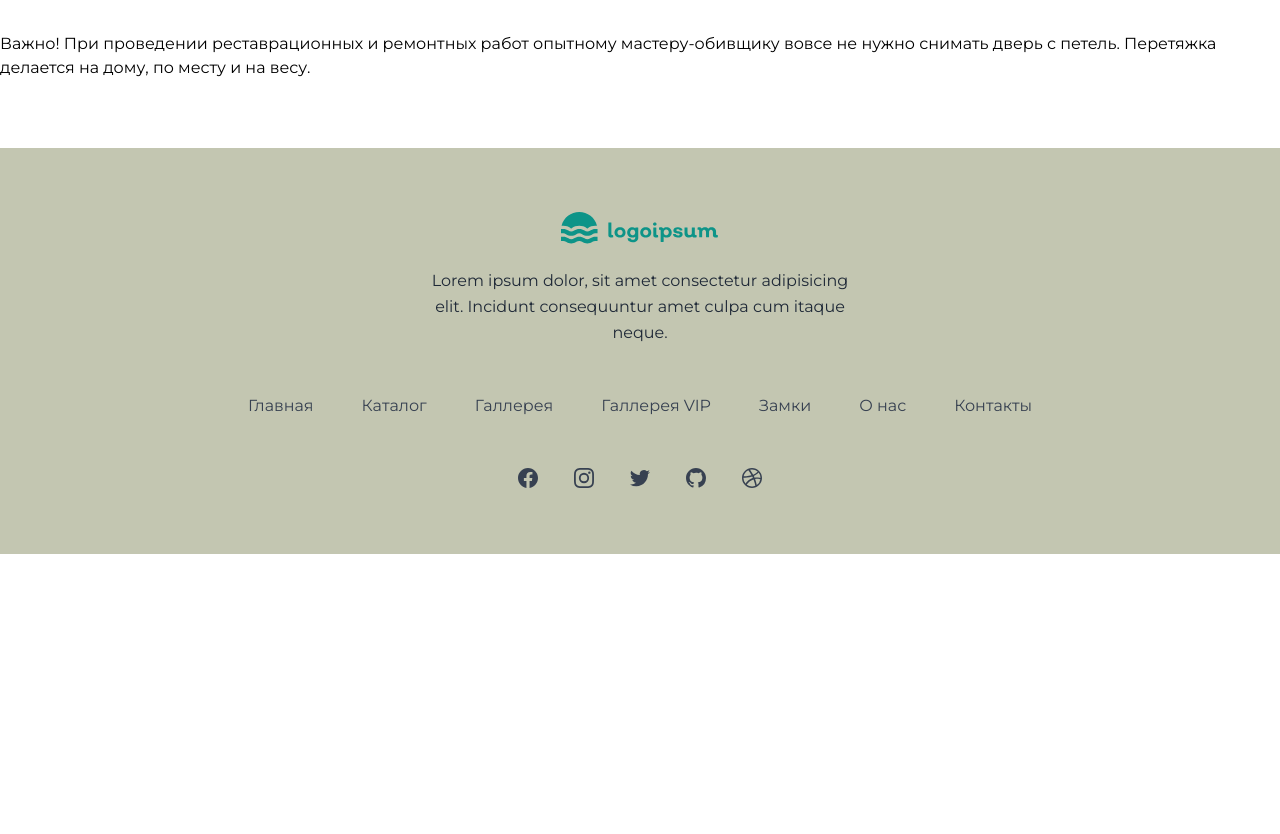
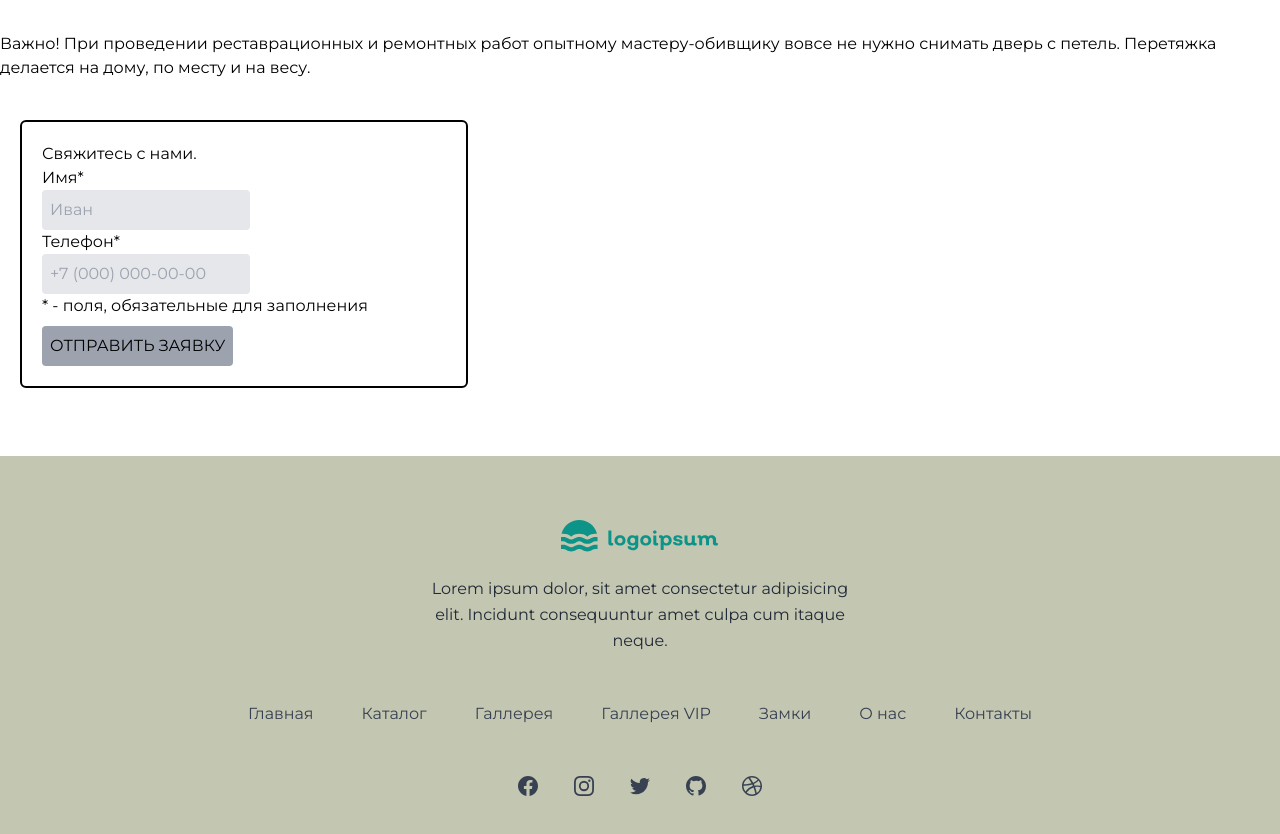
Before and after one commit to EugenyGorshkov/DoorsUpholstery, a React (Vite) app: page / in a window 1280 px wide. Shown: the part 2560-3394 px from the top of the page. Before the commit the page ends 3114 px from the top, so only its background shows below. Built offline with nearby package versions, Linux system fonts and the light colour scheme.

Commit message:
add action to backend mailer

```diff
--- a/src/components/CallBackForm/CallBackForm.tsx
+++ b/src/components/CallBackForm/CallBackForm.tsx
@@ -3,20 +3,20 @@ import React from 'react';
 export const CallBackForm: React.FC = () => {
     return (
         <div className='border-solid border-2 border-black rounded-md lg:max-w-md m-5'>
-            <form className='p-5'>
+            <form className='p-5' method='POST' id='contactform' action='http://localhost:5000/feedback'>
                 <h2>Свяжитесь с нами.</h2>
                 <div>
                     <h3>Имя*</h3>
-                    <input type="text" placeholder='Иван' className='p-2 bg-gray-200 rounded '/>
+                    <input type="name" name='name' placeholder='Иван' className='p-2 bg-gray-200 rounded' required/>
                 </div>
                 <div>
                     <h3>Телефон*</h3>
-                    <input type="tel" placeholder='+7 (000) 000-00-00' className='p-2 bg-gray-200 rounded '/>
+                    <input type="tel" name='phone' placeholder='+7 (000) 000-00-00' className='p-2 bg-gray-200 rounded' required/>
                 </div>
-                <div>
+                {/* <div>
                     <h3>Комментарий</h3>
-                    <textarea name="" id="" cols={40} rows={4} placeholder='Перезвоните мне в 17:00' className='p-2 bg-gray-200  rounded resize-none'></textarea>
-                </div>
+                    <textarea name="" id="" cols={50} rows={4} placeholder='Перезвоните мне в 17:00' className='p-2 bg-gray-200  rounded resize-none'></textarea>
+                </div> */}
                 <p>* - поля, обязательные для заполнения</p>
                 <button type='submit' className='bg-gray-400 rounded p-2 mt-2'>ОТПРАВИТЬ ЗАЯВКУ</button>
             </form>
--- a/src/containers/HomePage/HomePage.tsx
+++ b/src/containers/HomePage/HomePage.tsx
@@ -203,6 +203,9 @@ export const HomePage: React.FC = () => {
             делается на дому, по месту и на весу.
           </p>
         </section>
+        <section>
+          <CallBackForm />
+        </section>
         {/* <section>
           <CallBackForm />
         </section>
```
